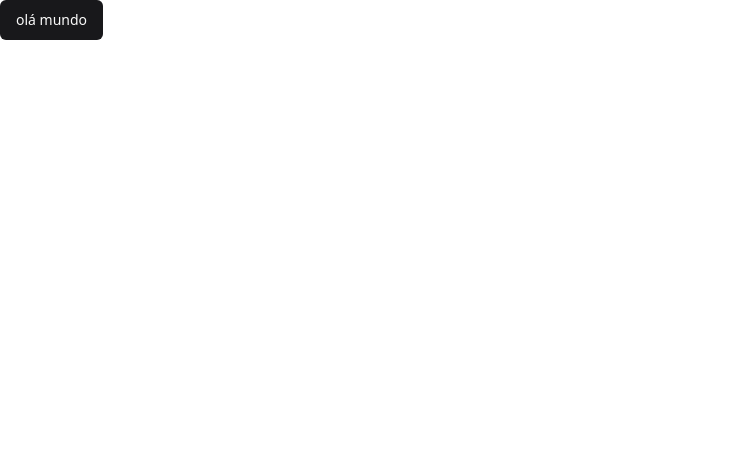
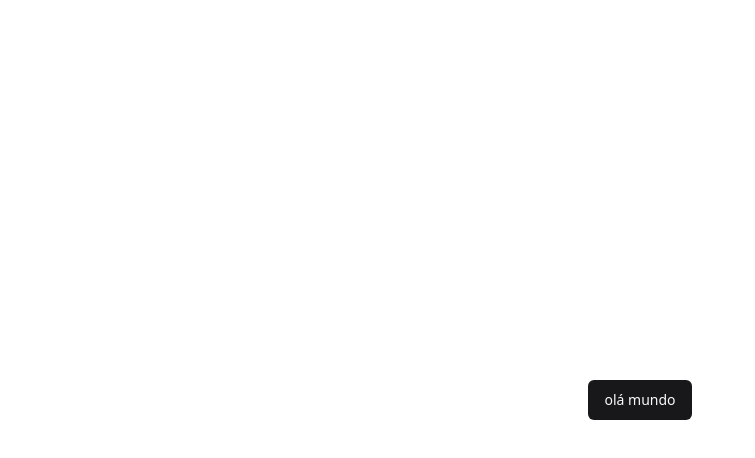
Before and after one commit to Ramonprog/pizzaria, a React (Vite) app: page / in a window 1280 px wide. Shown: the top 458 px of the page, without its empty margins (0-755 px from the left). Built offline with nearby package versions, Linux system fonts and the light colour scheme.

Commit message:
chore: eslint

```diff
--- a/package.json
+++ b/package.json
@@ -21,16 +21,19 @@
   },
   "devDependencies": {
     "@eslint/js": "^9.9.0",
+    "@rocketseat/eslint-config": "^2.2.2",
     "@types/node": "^22.5.1",
     "@types/react": "^18.3.3",
     "@types/react-dom": "^18.3.0",
     "@vitejs/plugin-react": "^4.3.1",
     "autoprefixer": "^10.4.20",
-    "eslint": "^9.9.0",
+    "eslint": "^9.9.1",
     "eslint-plugin-react-hooks": "^5.1.0-rc.0",
     "eslint-plugin-react-refresh": "^0.4.9",
+    "eslint-plugin-simple-import-sort": "^12.1.1",
     "globals": "^15.9.0",
     "postcss": "^8.4.41",
+    "prettier-plugin-tailwindcss": "^0.6.6",
     "tailwindcss": "^3.4.10",
     "typescript": "^5.5.3",
     "typescript-eslint": "^8.0.1",
--- /dev/null
+++ b/prettier.config.cjs
@@ -0,0 +1,3 @@
+module.exports = {
+  plugins: ["prettier-plugin-tailwindcss"],
+};
--- a/src/App.tsx
+++ b/src/App.tsx
@@ -4,6 +4,8 @@ import '@/global.css'
 export function App() {
 
   return (
-    <Button>olá mundo</Button>
+    <div className="flex justify-center items-center h-screen">
+      <Button>olá mundo</Button>
+    </div>
   )
 }
--- a/src/main.tsx
+++ b/src/main.tsx
@@ -1,6 +1,6 @@
 import { StrictMode } from 'react'
+import { App } from './App.tsx'
 import { createRoot } from 'react-dom/client'
-import { App } from './App.tsx'
 
 createRoot(document.getElementById('root')!).render(
   <StrictMode>
```
Also changed, not shown: .eslintrc.json (added), 1 other file (tests, documents, lock files or other folders).
